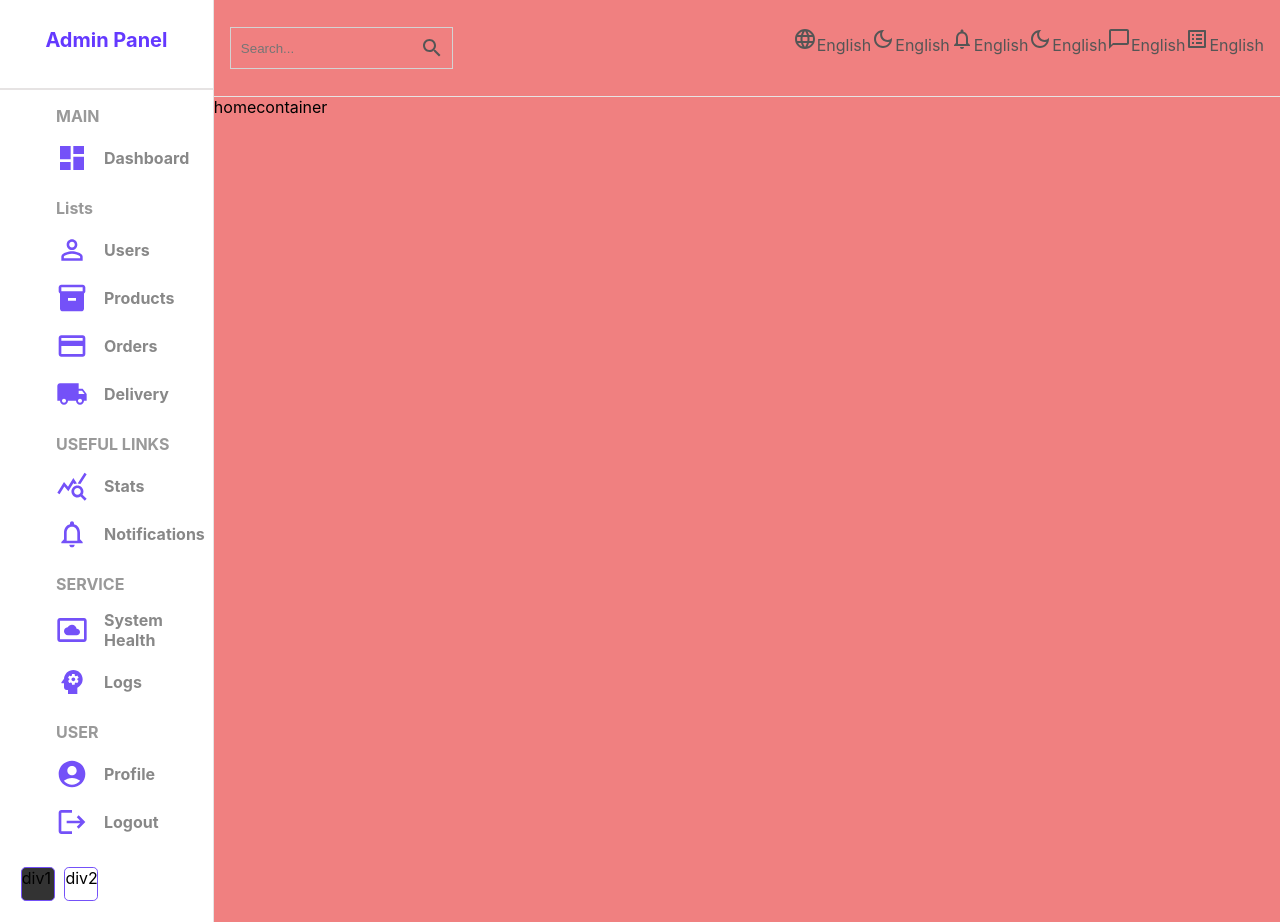
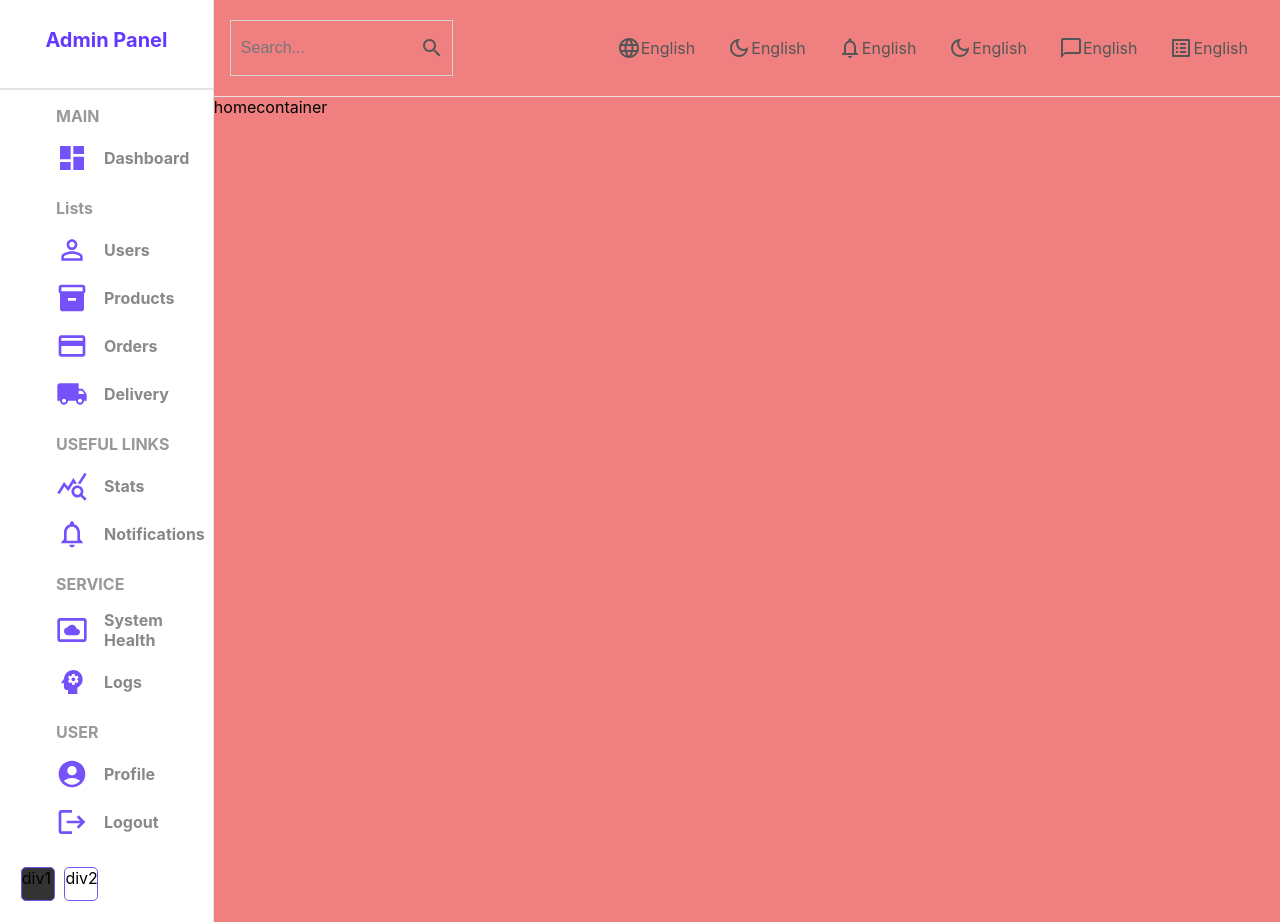
Before and after one commit to KristinaChausheva/react-admin-panel, a React (Create React App) app: page / in a window 1280 px wide. Built offline with nearby package versions, Linux system fonts and the light colour scheme.

Commit message:
navbar styling

```diff
--- a/src/components/navbar/navbar.scss
+++ b/src/components/navbar/navbar.scss
@@ -23,11 +23,22 @@
         border: none;
         outline: none;
         background-color: transparent;
+
+        &::placeholder {
+          font-size: 1.2em;
+        }
       }
     }
 
     .items {
       display: flex;
+      align-items: center;
+
+      .item {
+        display: flex;
+        align-items: center;
+        margin: 1em;
+      }
     }
   }
 }
```
